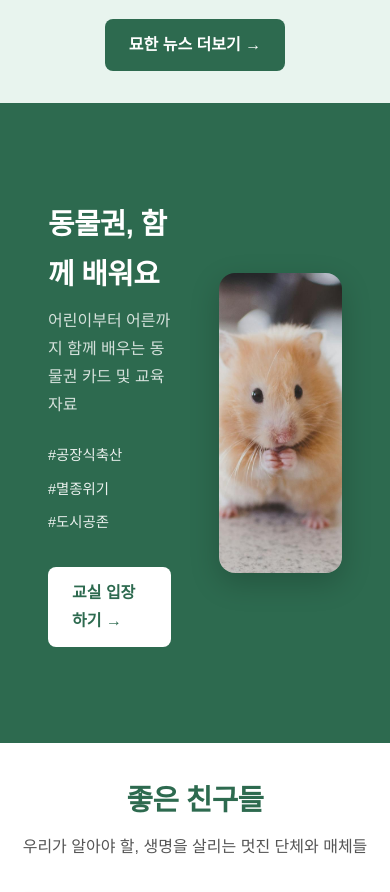
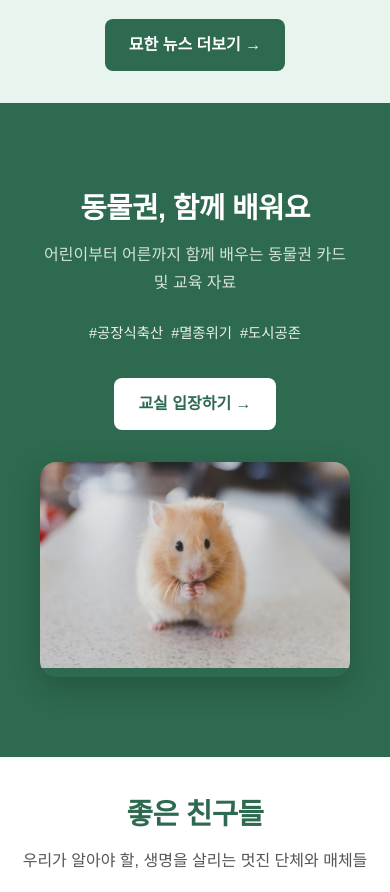
Before and after one commit to ileilo1215-ship-it/myo-guide, a Next.js app: page / in a window 390 px wide. Shown: the part 4140-5032 px from the top of the page. Built offline with nearby package versions, Linux system fonts and the light colour scheme; grey boxes are pictures that could not be loaded; a web font is replaced by a local one.

Commit message:
fix: improve classroom banner responsiveness on mobile

```diff
--- a/app/globals.css
+++ b/app/globals.css
@@ -553,13 +553,34 @@ h1, h2, h3 {
 
 /* Section 5: Classroom Banner */
 .classroom-banner {
-  text-align: center;
+  display: flex;
+  align-items: center;
+  gap: 3rem;
+  text-align: left;
   padding: 4rem 2rem;
+}
+
+.classroom-banner-content {
+  flex: 1;
+}
+
+.classroom-banner-image {
+  flex: 1;
+  height: 350px;
+  border-radius: 16px;
+  overflow: hidden;
+  box-shadow: 0 10px 30px rgba(0,0,0,0.2);
+}
+
+.classroom-banner-image img {
+  width: 100%;
+  height: 100%;
+  object-fit: cover;
 }
 
 .classroom-tags {
   display: flex;
-  justify-content: center;
+  justify-content: flex-start;
   gap: 1rem;
   margin: 1.5rem 0 2rem;
 }
@@ -567,6 +588,26 @@ h1, h2, h3 {
 .classroom-tag {
   font-size: 0.9rem;
   opacity: 0.9;
+}
+
+@media (max-width: 767px) {
+  .classroom-banner {
+    flex-direction: column;
+    text-align: center;
+    gap: 2rem;
+    padding: 3rem 1.5rem;
+  }
+
+  .classroom-banner-image {
+    width: 100%;
+    height: 200px;
+  }
+
+  .classroom-tags {
+    justify-content: center;
+    flex-wrap: wrap;
+    gap: 0.5rem;
+  }
 }
 
 /* Section 8: Footer */
@@ -635,6 +676,7 @@ h1, h2, h3 {
   }
 
   .classroom-tags {
+    justify-content: center;
     flex-wrap: wrap;
     gap: 0.5rem;
   }
--- a/app/page.js
+++ b/app/page.js
@@ -429,13 +429,13 @@ export default async function Home({ searchParams }) {
 
       {/* SECTION 6: CLASSROOM BANNER */}
       <section className="home-section bg-forest">
-        <div className="section-container classroom-banner" style={{ display: 'flex', alignItems: 'center', gap: '3rem', textAlign: 'left' }}>
-          <div style={{ flex: 1 }}>
+        <div className="section-container classroom-banner">
+          <div className="classroom-banner-content">
             <h2 className="section-title" style={{ color: 'white' }}>동물권, 함께 배워요</h2>
             <p className="section-subtitle" style={{ color: 'rgba(255,255,255,0.8)', marginBottom: '1.5rem' }}>
               어린이부터 어른까지 함께 배우는 동물권 카드 및 교육 자료
             </p>
-            <div className="classroom-tags" style={{ justifyContent: 'flex-start' }}>
+            <div className="classroom-tags">
               <span className="classroom-tag">#공장식축산</span>
               <span className="classroom-tag">#멸종위기</span>
               <span className="classroom-tag">#도시공존</span>
@@ -444,8 +444,8 @@ export default async function Home({ searchParams }) {
               교실 입장하기 →
             </Link>
           </div>
-          <div style={{ flex: 1, height: '300px', borderRadius: '16px', overflow: 'hidden', boxShadow: '0 10px 30px rgba(0,0,0,0.2)' }}>
-            <img src="/hero/ricky-kharawala-adK3Vu70DEQ-unsplash.jpg" alt="Animal Education" style={{ width: '100%', height: '100%', objectFit: 'cover' }} />
+          <div className="classroom-banner-image">
+            <img src="/hero/ricky-kharawala-adK3Vu70DEQ-unsplash.jpg" alt="Animal Education" />
           </div>
         </div>
       </section>
```
